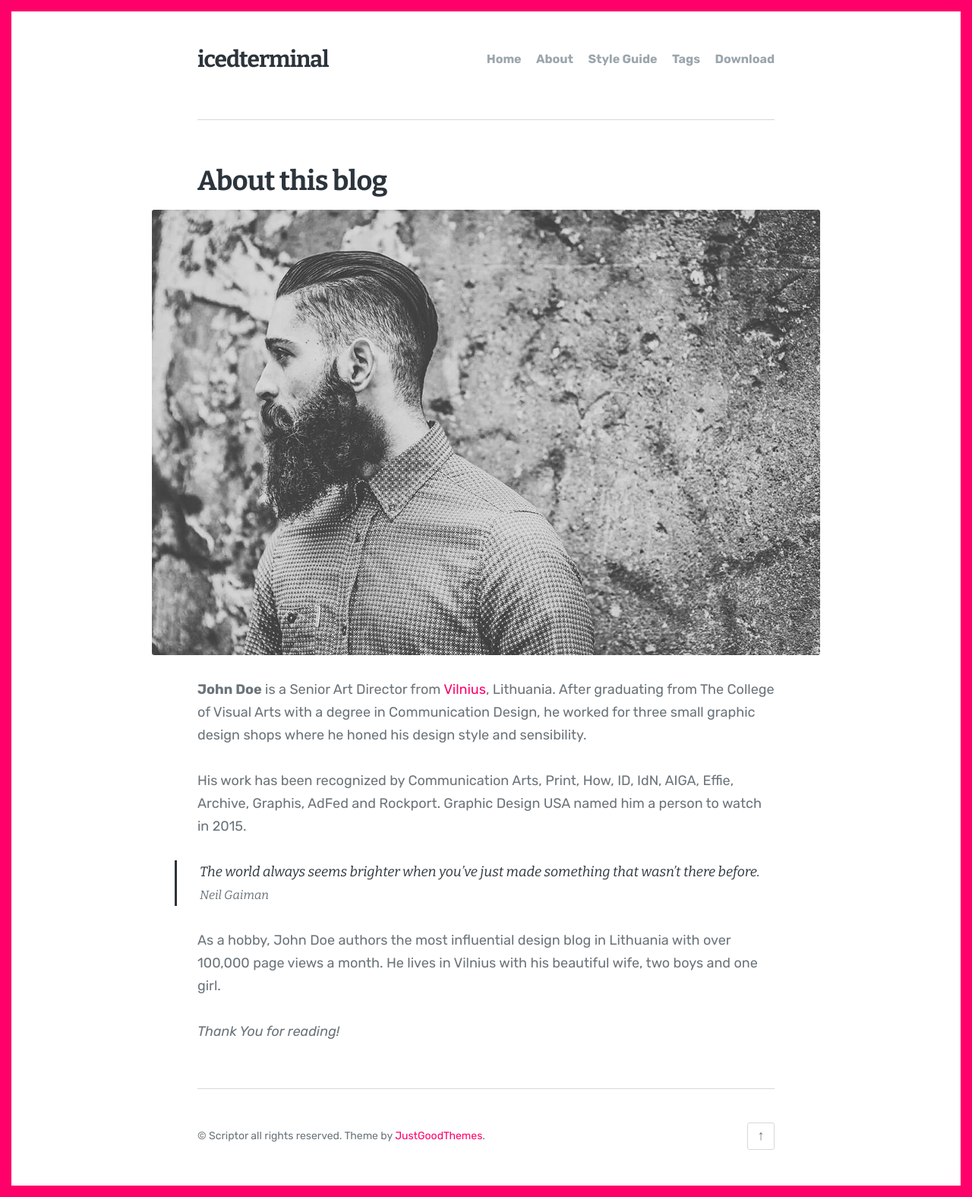
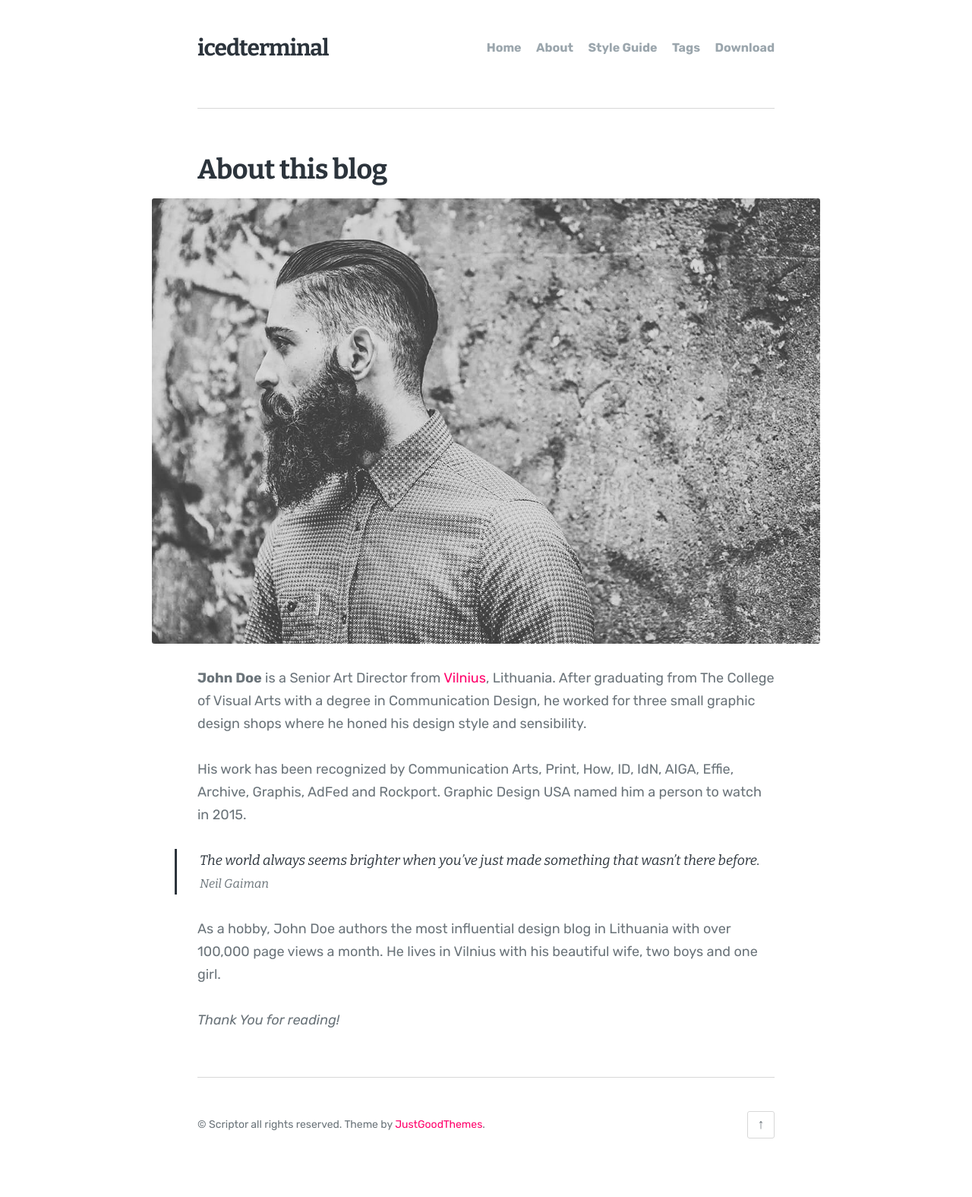
Before and after one commit to icedterminal/icedterminal.github.io, a Jekyll site: the page built from about.md, in a window 1280 px wide. Shown: the whole page at 76% size. Built offline with Jekyll 4.4.1, drawn with Linux system fonts in a browser that asks for light colours; after the commit the page ends 1545 px from its top, so only the background shows below that.

Commit message:
theme adjustments

```diff
--- a/_includes/header.html
+++ b/_includes/header.html
@@ -26,7 +26,7 @@
 </header>
 
 {% if site.description and site.description != "" and page.url == "/" %}
-<div class="site-description fadeInDown delay_05s">
+<!-- <div class="site-description fadeInDown delay_05s">
   <p>{{ site.description }}</p>
-</div><!-- .site-description -->
+</div> .site-description -->
 {% endif %}
--- a/_sass/_general.scss
+++ b/_sass/_general.scss
@@ -11,7 +11,7 @@ textarea {
 }
 
 html {
-  border: 15px solid _palette(accent);
+  //border: 15px solid _palette(accent);
   box-sizing: border-box;
 
   @media only screen and (max-width: 600px) {
```
